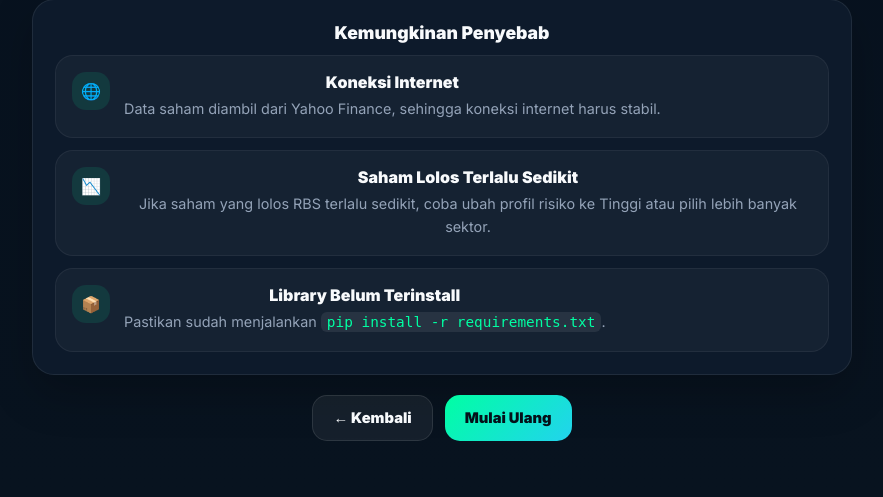
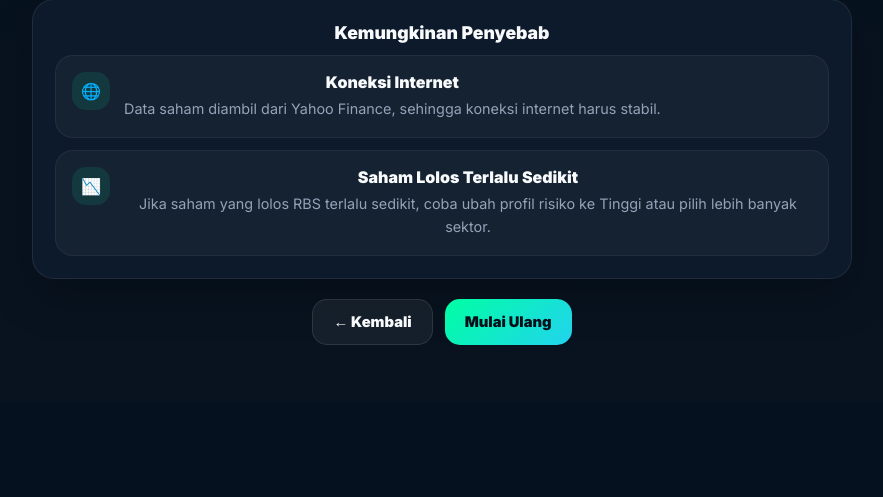
Before and after one commit to Duaarr/PortoCUAN-Rule-Based-System-Dynamic-Markowitz-Portfolio-Optimizer, a Flask app: page /optimasi in a window 1280 px wide. Shown: the part 500-997 px from the top of the page, without its empty margins (198-1081 px from the left). After the commit the page ends 845 px from the top, so only its background shows below. Run offline with Flask 3, Linux system fonts and the light colour scheme.

Commit message:
Remove library installation insight card from error page
Removed the insight card for missing library installation instructions.

```diff
--- a/templates/error.html
+++ b/templates/error.html
@@ -56,16 +56,6 @@
           </div>
         </div>
       </div>
-
-      <div class="insight-card">
-        <div class="insight-icon">📦</div>
-        <div>
-          <div class="insight-title">Library Belum Terinstall</div>
-          <div class="insight-body">
-            Pastikan sudah menjalankan <code>pip install -r requirements.txt</code>.
-          </div>
-        </div>
-      </div>
     </section>
 
     <div class="btn-row center mt-4">
```
